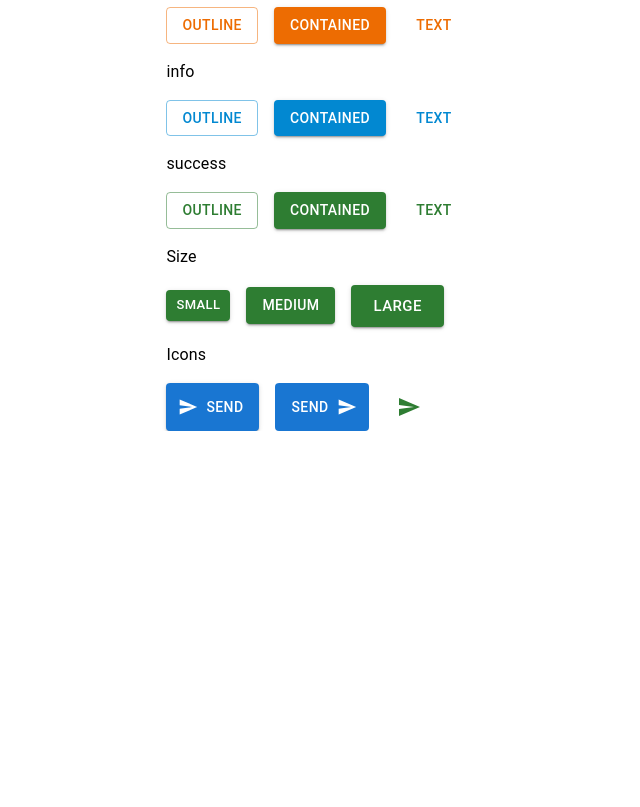
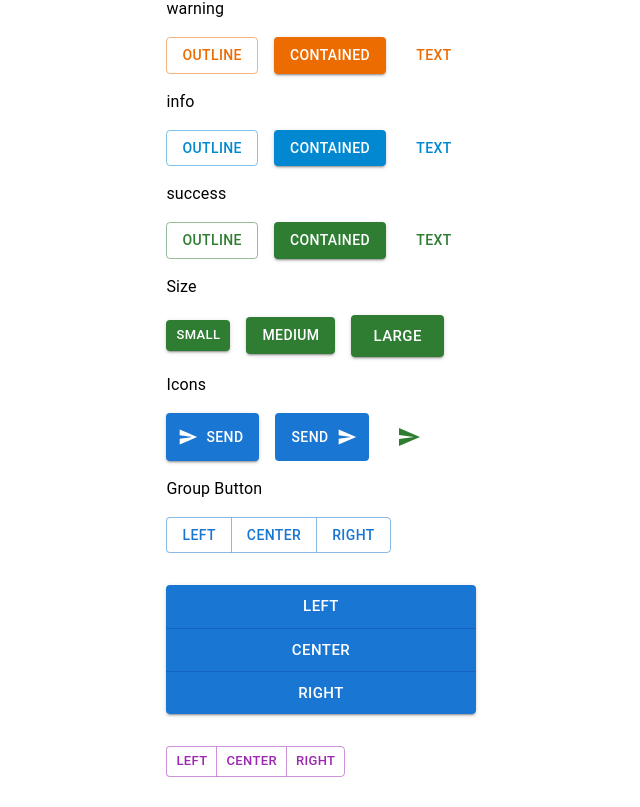
Before and after one commit to Chandraprakash-Darji/reactjs-learning, a React (Create React App) app in the folder react-material-ui/: page / in a window 1280 px wide. Shown: the part 379-1186 px from the top of the page, without its empty margins (319-959 px from the left). Before the commit the page ends 810 px from the top, so only its background shows below. Built offline with nearby package versions, Linux system fonts and the light colour scheme.

Commit message:
Button Group

```diff
--- a/react-material-ui/src/components/MuiButtons.tsx
+++ b/react-material-ui/src/components/MuiButtons.tsx
@@ -1,4 +1,10 @@
-import { Button, IconButton, Stack, Typography } from "@mui/material";
+import {
+  Button,
+  ButtonGroup,
+  IconButton,
+  Stack,
+  Typography,
+} from "@mui/material";
 import SendIcon from "@mui/icons-material/Send";
 const MuiButtons = () => {
   return (
@@ -117,6 +123,24 @@ const MuiButtons = () => {
             <SendIcon />
           </IconButton>
         </Stack>
+        <Typography>Group Button</Typography>
+        <Stack gap={4}>
+          <ButtonGroup aria-label="alignment btn outlind" variant="outlined">
+            <Button>Left</Button>
+            <Button>Center</Button>
+            <Button>Right</Button>
+          </ButtonGroup>
+          <ButtonGroup aria-label="alignment btn vertical" variant="contained" orientation="vertical" size="large">
+            <Button>Left</Button>
+            <Button>Center</Button>
+            <Button>Right</Button>
+          </ButtonGroup>
+          <ButtonGroup aria-label="alignment btn secondary color" variant="outlined" color="secondary" size="small">
+            <Button>Left</Button>
+            <Button>Center</Button>
+            <Button>Right</Button>
+          </ButtonGroup>
+        </Stack>
       </Stack>
     </Stack>
   );
--- a/react-material-ui/src/index.css
+++ b/react-material-ui/src/index.css
@@ -17,4 +17,5 @@ code {
   justify-content: center;
   align-items: center;
   min-height: 100vh;
+  padding: 30px 0;
 }
```
